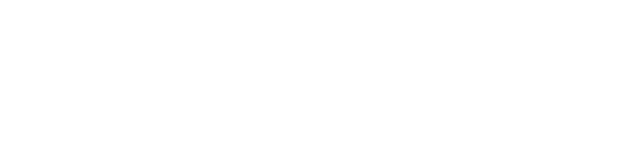
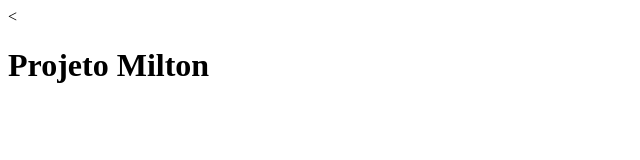
Before and after one commit to mrorato/curso-git, a plain HTML site: page index.html in a window 1280 px wide. Shown: the whole page, without its empty margins (0-640 px from the left). Drawn offline with Linux system fonts and the light colour scheme.

Commit message:
Titulo da pagina

```diff
--- a/index.html
+++ b/index.html
@@ -2,5 +2,6 @@
 <head>
 </head>
 <body>
+  <<h1>Projeto Milton</h1>
 </body>
 </html>
```
